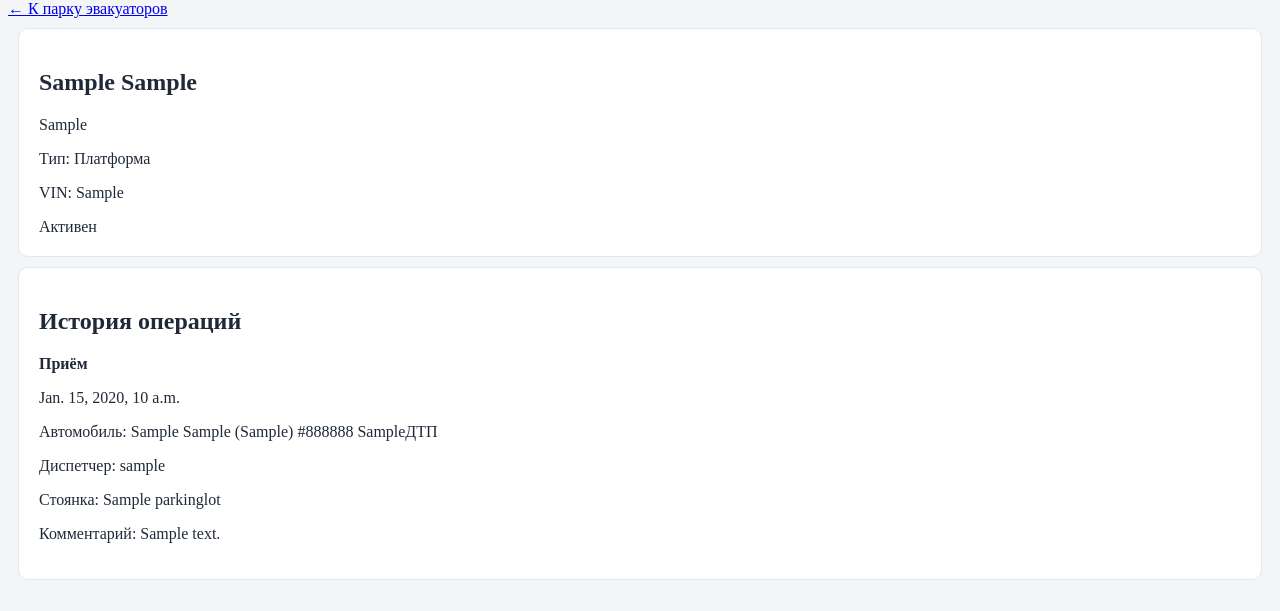
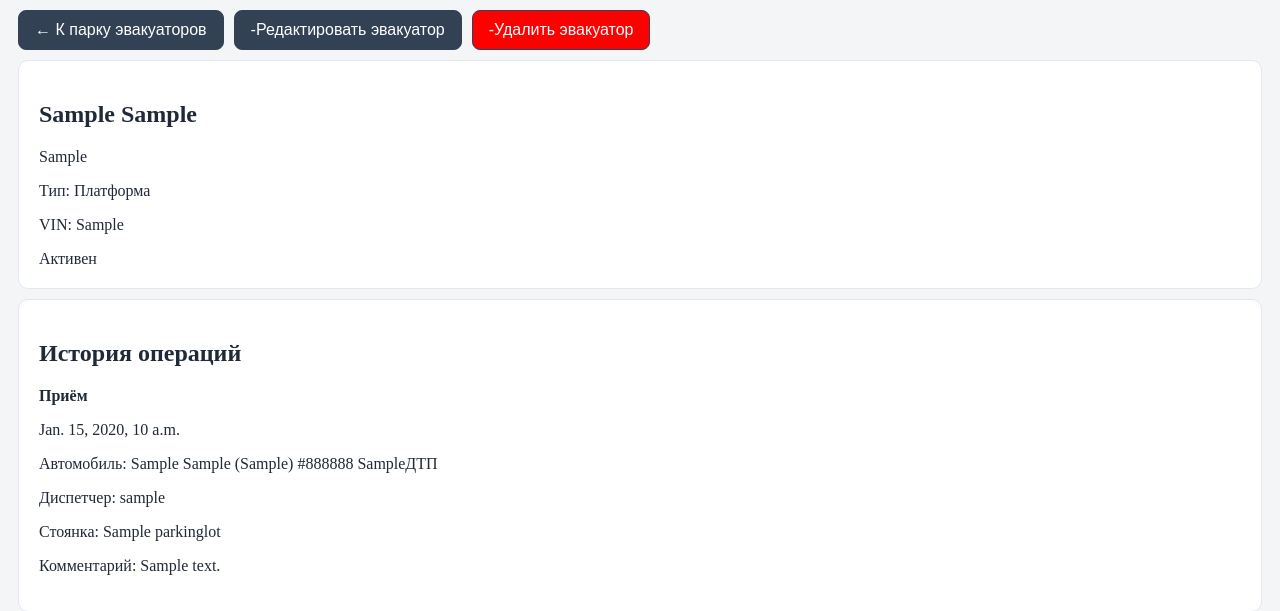
Before and after one commit to Efanov-M/EvoControl, a Django app: page /fleet/1/ in a window 1280 px wide. Shown: the part 165-776 px from the top of the page. Run offline with Django 5.2, Linux system fonts and the light colour scheme; tables that the repository leaves empty hold one stand-in row (values such as "Sample post").

Commit message:
Внесены правки в шаблоны и разметку

```diff
--- a/fleet/templates/fleet/fleet_detail.html
+++ b/fleet/templates/fleet/fleet_detail.html
@@ -9,7 +9,14 @@
 
 
 <div>
-    <a href="{% url 'fleet_list' %}" class="back">← К парку эвакуаторов</a>
+
+    <div class="actions">
+
+        <a class="button back" href="{% url 'fleet_list' %}">← К парку эвакуаторов</a>
+        <a class="button edit" href="{% url 'fleet_update' fleet.pk  %}" >-Редактировать эвакуатор</a>
+        <a class="button danger" href="{% url 'fleet_delete' fleet.pk  %}" >-Удалить эвакуатор</a>
+
+    </div>
 
     <section class="details_card">
         <h2>{{ fleet.brand }} {{ fleet.model }}</h2>
--- a/fleet/templates/fleet/fleet_list.html
+++ b/fleet/templates/fleet/fleet_list.html
@@ -24,7 +24,7 @@
 
         {% for tow_truck in fleet %}
 
-            <article class="details_card">
+            <article class="card">
 
                 <div class="truck-header">
 
--- a/parking/templates/parking/parking_create.html
+++ b/parking/templates/parking/parking_create.html
@@ -7,7 +7,7 @@
 
 {% block content %}
 
-<div class="card">
+<div class="details_card">
 
     <h1>Добавление стоянки</h1>
 
--- a/parking/templates/parking/parking_delete.html
+++ b/parking/templates/parking/parking_delete.html
@@ -6,7 +6,7 @@
 
 {% block content %}
 
-    <div class="card">
+    <div class="details_card">
 
         <h2>Удаление стоянки</h2>
 
--- a/parking/templates/parking/parking_update.html
+++ b/parking/templates/parking/parking_update.html
@@ -6,7 +6,7 @@
 
 {% block content %}
 
-    <div class="card">
+    <div class="details_card">
 
         <h2>Редактирование стоянки</h2>
 
--- /dev/null
+++ b/static/css/components/button.css
@@ -0,0 +1,20 @@
+.actions {
+    display: flex;
+    gap: 10px;
+    margin: 10px;
+}
+
+.button{
+
+    font-family: Arial, Helvetica, sans-serif;
+    color: #ffffff;
+    padding: 10px 16px;
+    border: 1px solid #334155;
+    border-radius: 8px;
+    text-decoration: none;
+    background-color: #334155;
+}
+
+.danger {
+    background-color: red;
+}
--- a/static/css/components/details_card.css
+++ b/static/css/components/details_card.css
@@ -7,22 +7,3 @@
     max-width: 100%;
     margin: 10px;
 }
-.actions {
-    display: flex;
-    gap: 10px;
-}
-
-.button{
-
-    font-family: Arial, Helvetica, sans-serif;
-    color: #ffffff;
-    padding: 10px 16px;
-    border: 1px solid #334155;
-    border-radius: 8px;
-    text-decoration: none;
-    background-color: #334155;
-}
-
-.danger {
-    background-color: red;
-}
--- a/templates/base.html
+++ b/templates/base.html
@@ -11,6 +11,7 @@
     <link rel="stylesheet" href="{% static 'css/components/cards.css' %}">
     <link rel="stylesheet" href="{% static 'css/components/table.css' %}">
     <link rel="stylesheet" href="{% static 'css/components/details_card.css' %}">
+    <link rel="stylesheet" href="{% static 'css/components/button.css' %}">
     <link rel="stylesheet" href="{% static 'css/components/forms.css' %}">
     <title>
         {% block title %}
--- a/vehicles/templates/vehicles/vehicle_delete.html
+++ b/vehicles/templates/vehicles/vehicle_delete.html
@@ -6,7 +6,7 @@
 
 {% block content %}
 
-    <div class="card">
+    <div class="details_card">
 
         <h2>Удаление автомобиля</h2>
 
--- a/vehicles/templates/vehicles/vehicle_update.html
+++ b/vehicles/templates/vehicles/vehicle_update.html
@@ -7,7 +7,7 @@
 {% block content %}
 
 
-    <div class="card">
+    <div class="details_card">
 
         <h2>Редактирование автомобиля</h2>
 
```
Also changed, not shown: fleet/templates/fleet/fleet_update.html (+3 -6 lines), parking/templates/parking/parking_detail.html (+11 -4 lines), parking/templates/parking/parking_list.html (+6 -4 lines).
